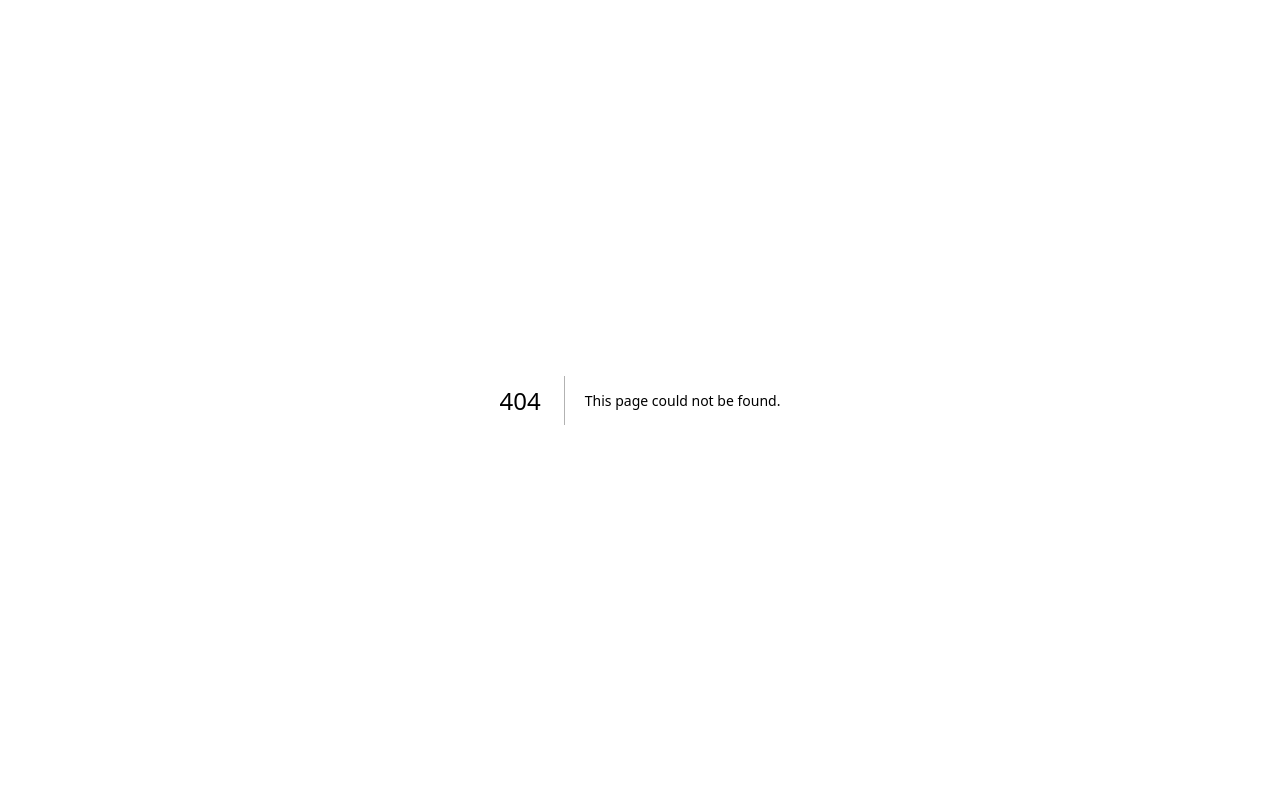
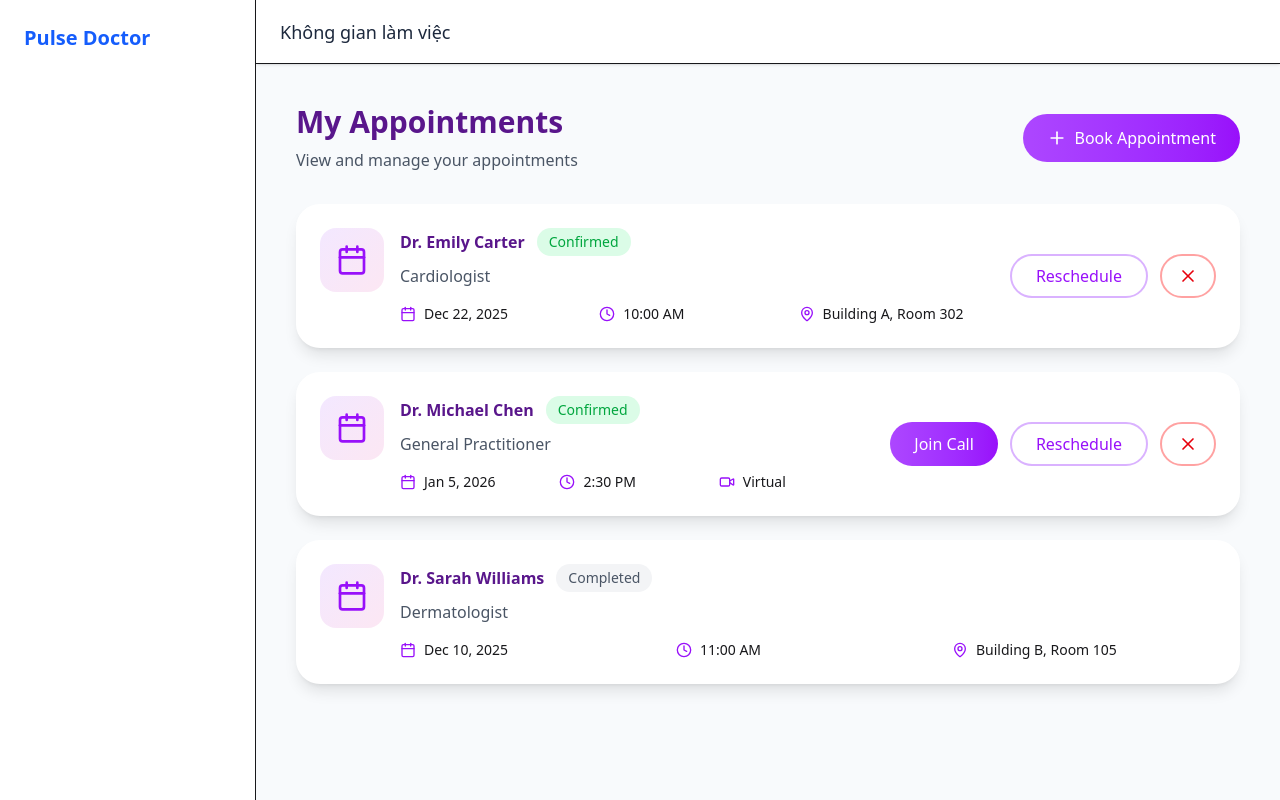
Before and after one commit to the-pulse-clinic-uit/pulse-web, a Next.js app: page /hms/appointments in a window 1280 px wide. Before the commit this address had no page. Built offline with nearby package versions, Linux system fonts and the light colour scheme.

Commit message:
feat(ui): add UI for appointment page

```diff
--- /dev/null
+++ b/app/hms/appointments/page.tsx
@@ -0,0 +1,11 @@
+import AppointmentList from "@/components/patient/appointments/AppointmentList";
+
+export default function AppointmentsPage() {
+  return (
+    <div className="min-h-screen">
+      <div className="max-w-7xl mx-auto px-4 py-4">
+        <AppointmentList />
+      </div>
+    </div>
+  );
+}
--- /dev/null
+++ b/components/patient/appointments/AppointmentCard.tsx
@@ -0,0 +1,105 @@
+"use client";
+
+import {
+  Calendar,
+  Clock,
+  MapPin,
+  Video,
+  X,
+} from "lucide-react";
+
+interface Appointment {
+  id: number;
+  doctor: string;
+  specialty: string;
+  date: string;
+  time: string;
+  type: string;
+  location: string;
+  status: string;
+}
+
+export default function AppointmentCard({
+  appointment,
+}: {
+  appointment: Appointment;
+}) {
+  const handleCancel = () => {
+    if (window.confirm("Are you sure you want to cancel this appointment?")) {
+      alert("Appointment cancelled successfully");
+    }
+  };
+
+  return (
+    <div className="bg-white rounded-3xl shadow-lg p-6">
+      <div className="flex flex-col lg:flex-row lg:items-center justify-between gap-6">
+        <div className="flex items-start gap-4 flex-1">
+          <div className="w-16 h-16 bg-gradient-to-br from-purple-100 to-pink-100 rounded-2xl flex items-center justify-center">
+            <Calendar className="w-8 h-8 text-purple-600" />
+          </div>
+
+          <div className="flex-1">
+            <div className="flex items-center gap-3 mb-2">
+              <h3 className="text-purple-900 font-semibold">
+                {appointment.doctor}
+              </h3>
+              <span
+                className={`px-3 py-1 rounded-full text-sm ${
+                  appointment.status === "Confirmed"
+                    ? "bg-green-100 text-green-600"
+                    : "bg-gray-100 text-gray-600"
+                }`}
+              >
+                {appointment.status}
+              </span>
+            </div>
+
+            <p className="text-gray-600 mb-4">
+              {appointment.specialty}
+            </p>
+
+            <div className="grid sm:grid-cols-3 gap-3 text-sm">
+              <div className="flex items-center gap-2">
+                <Calendar className="w-4 h-4 text-purple-600" />
+                {appointment.date}
+              </div>
+              <div className="flex items-center gap-2">
+                <Clock className="w-4 h-4 text-purple-600" />
+                {appointment.time}
+              </div>
+              <div className="flex items-center gap-2">
+                {appointment.type === "Video Call" ? (
+                  <Video className="w-4 h-4 text-purple-600" />
+                ) : (
+                  <MapPin className="w-4 h-4 text-purple-600" />
+                )}
+                {appointment.location}
+              </div>
+            </div>
+          </div>
+        </div>
+
+        {appointment.status === "Confirmed" && (
+          <div className="flex gap-3">
+            {appointment.type === "Video Call" && (
+              <button className="px-6 py-2 bg-gradient-to-r from-purple-500 to-purple-600 text-white rounded-full">
+                Join Call
+              </button>
+            )}
+
+            <button className="px-6 py-2 border-2 border-purple-300 text-purple-600 rounded-full">
+              Reschedule
+            </button>
+
+            <button
+              onClick={handleCancel}
+              className="px-4 py-2 border-2 border-red-300 text-red-600 rounded-full"
+            >
+              <X className="w-5 h-5" />
+            </button>
+          </div>
+        )}
+      </div>
+    </div>
+  );
+}
--- /dev/null
+++ b/components/patient/appointments/AppointmentList.tsx
@@ -0,0 +1,74 @@
+"use client";
+
+import Link from "next/link";
+import { Plus } from "lucide-react";
+import AppointmentCard from "./AppointmentCard";
+
+const appointments = [
+  {
+    id: 1,
+    doctor: "Dr. Emily Carter",
+    specialty: "Cardiologist",
+    date: "Dec 22, 2025",
+    time: "10:00 AM",
+    type: "In-Person",
+    location: "Building A, Room 302",
+    status: "Confirmed",
+  },
+  {
+    id: 2,
+    doctor: "Dr. Michael Chen",
+    specialty: "General Practitioner",
+    date: "Jan 5, 2026",
+    time: "2:30 PM",
+    type: "Video Call",
+    location: "Virtual",
+    status: "Confirmed",
+  },
+  {
+    id: 3,
+    doctor: "Dr. Sarah Williams",
+    specialty: "Dermatologist",
+    date: "Dec 10, 2025",
+    time: "11:00 AM",
+    type: "In-Person",
+    location: "Building B, Room 105",
+    status: "Completed",
+  },
+];
+
+export default function AppointmentList() {
+  return (
+    <>
+      <div className="flex items-center justify-between mb-8">
+        <div>
+          <h1 className="text-purple-900 text-3xl font-semibold mb-2">
+            My Appointments
+          </h1>
+          <p className="text-gray-600">
+            View and manage your appointments
+          </p>
+        </div>
+
+        <Link
+          href="/book-appointment"
+          className="flex items-center gap-2 px-6 py-3
+                     bg-gradient-to-r from-purple-500 to-purple-600
+                     text-white rounded-full hover:shadow-lg transition-all"
+        >
+          <Plus className="w-5 h-5" />
+          Book Appointment
+        </Link>
+      </div>
+
+      <div className="space-y-6">
+        {appointments.map((appointment) => (
+          <AppointmentCard
+            key={appointment.id}
+            appointment={appointment}
+          />
+        ))}
+      </div>
+    </>
+  );
+}
```
